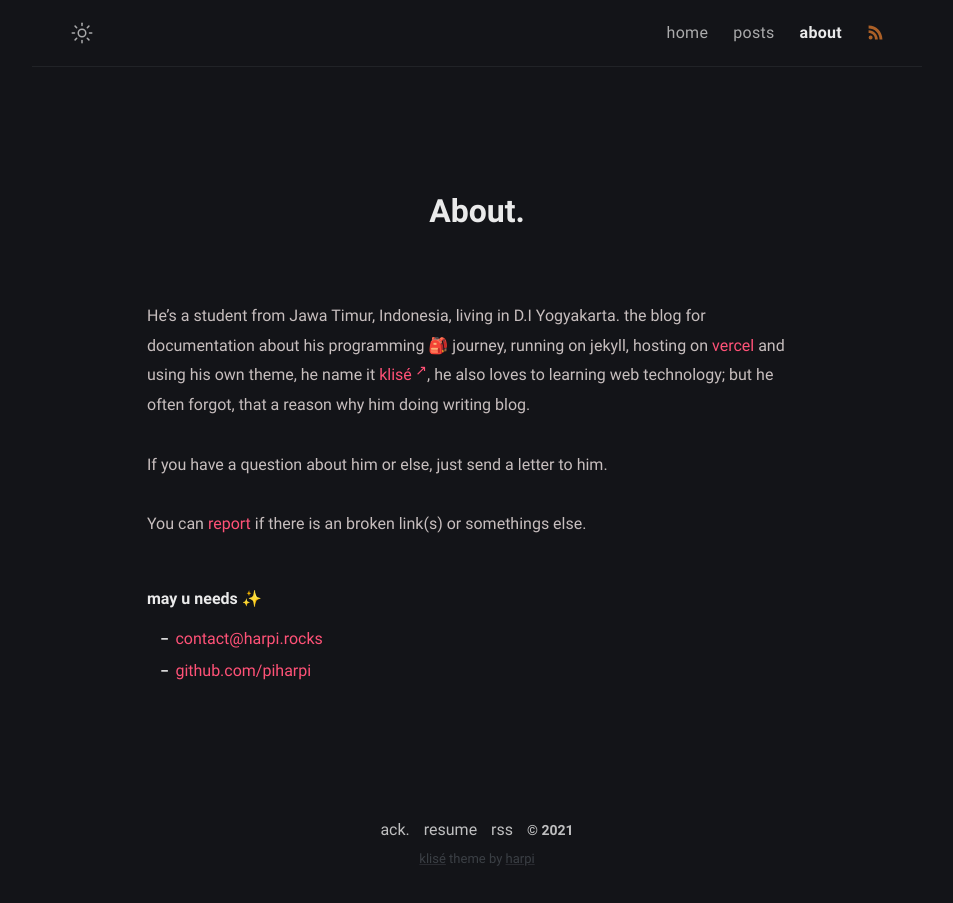
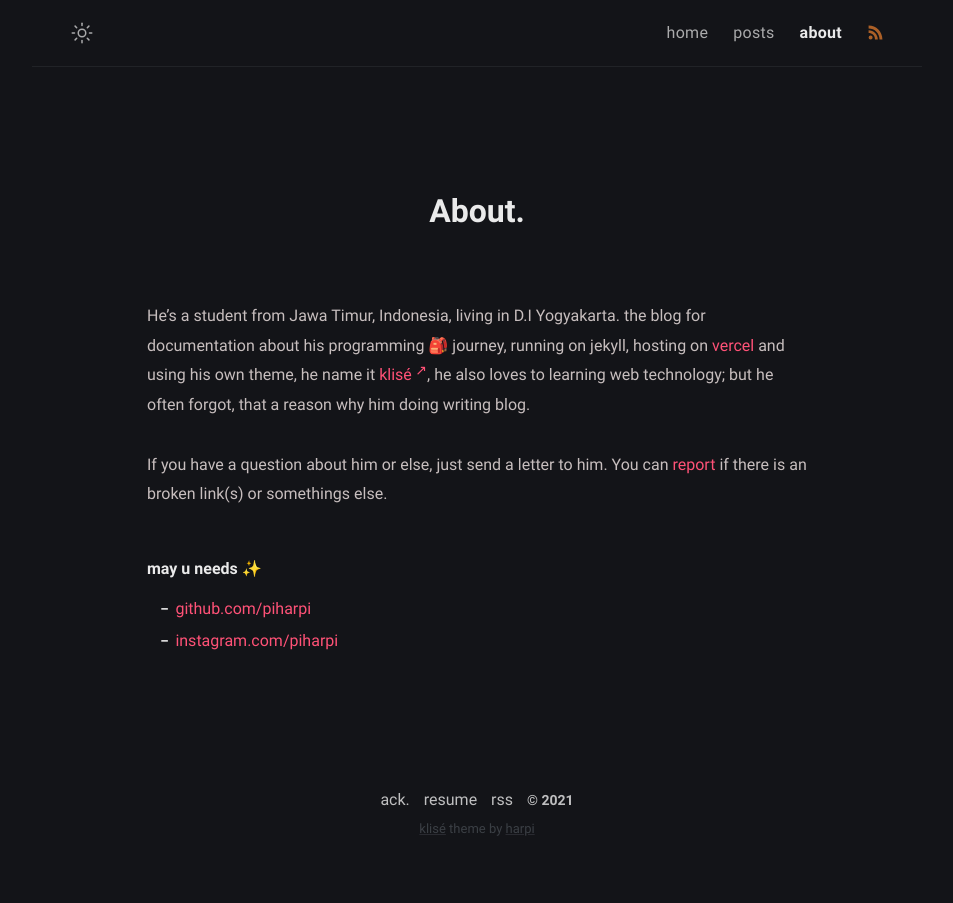
Before and after one commit to piharpi/piharpi.com, a Jekyll site: the page built from about.md, in a window 1280 px wide. Shown: the whole page, without its empty margins (163-1116 px from the left). Built offline with Jekyll 4.4.1, drawn with Linux system fonts in a browser that asks for light colours; comment, search, counter and statistics services are not loaded.

Commit message:
change author name and remove email

```diff
--- a/_config.yml
+++ b/_config.yml
@@ -1,5 +1,5 @@
 # Site settings
-title: Mahendrata Harpi ⚡
+title: Mahendrata Harpi | @piharpi
 description: >-
   He's write in Bahasa about what interests him and as a journal
   for documentation things that he learned, meet him  <a href="https://github.com/piharpi" target="_blank" rel="noopener">@github</a>.
@@ -11,12 +11,12 @@
 
 # Profile settings
 author:
-  name: Mahendrata Harpi
+  name: Harπ
   bio: >-
     He's write in Bahasa about what interests him and as a journal
     for documentation things that he learned, meet him  <a href="https://github.com/piharpi" target="_blank" rel="noopener">@github</a>.
   username: piharpi
-  email: contact@harpi.rocks
+  email: email@doesnt.exist
   avatar: /assets/img/avatar.jpg
 
 # Url settings
--- a/about.md
+++ b/about.md
@@ -8,11 +8,9 @@
 
 He's a student from Jawa Timur, Indonesia, living in D.I Yogyakarta. the blog for documentation about his programming 🎒 journey, running on jekyll, hosting on [vercel](http://now.sh) and using his own theme, he name it <a href="https://github.com/piharpi/jekyll-klise" target="_blank" rel="noopener">klisé</a>, he also loves to learning web technology; but he often forgot, that a reason why him doing writing blog.
 
-If you have a question about him or else, just send a letter to him.
-
-You can [report](mailto:{{site.author.email}}?subject=harpi.rock report&body=Write your report here... Thanks) if there is an broken link(s) or somethings else.
+If you have a question about him or else, just send a letter to him. You can [report](https://github.com/piharpi/harpi.rocks/issues/new) if there is an broken link(s) or somethings else.
 
 ##### may u needs ✨
 
-- [{{site.author.email}}](/email)
 - [github.com/{{site.author.username}}](/github)
+- [instagram.com/{{site.author.username}}](/instagram)
```
Also changed, not shown: email.md (deleted, +0 -6 lines), instagram.md (added, +6 -0 lines), 1 other file.
